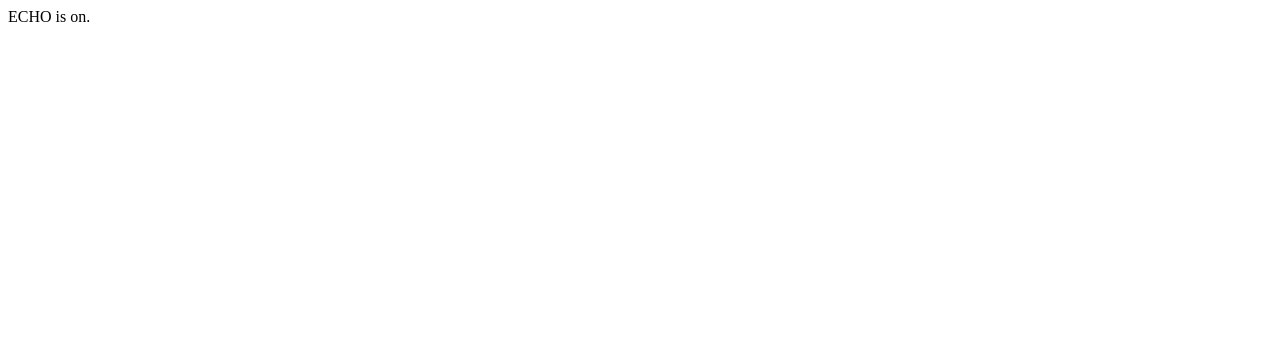
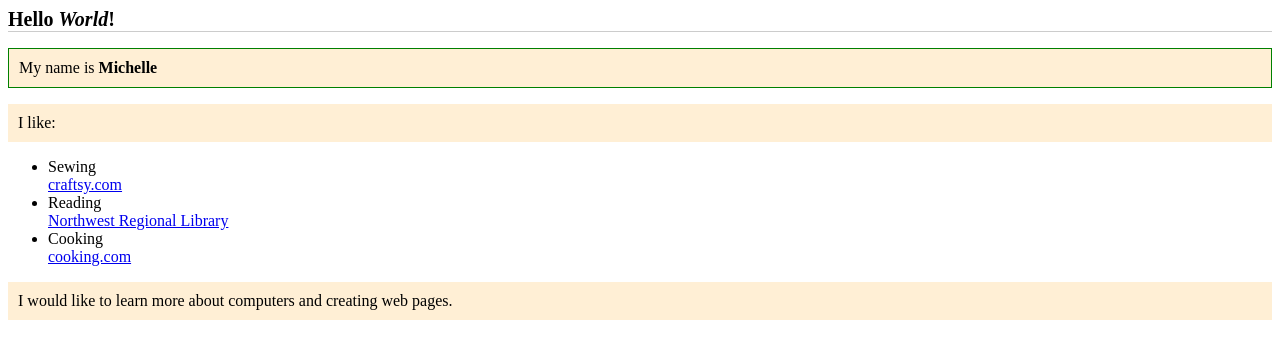
Before and after one commit to amichellewalsingham/amichellewalsingham.github.com, a plain HTML site: page index.html in a window 1280 px wide. Drawn offline with Linux system fonts and the light colour scheme.

Commit message:
my second commit

```diff
--- a/index.html
+++ b/index.html
@@ -1 +1,39 @@
-ECHO is on.
+<! DOCTYPE html>
+<html>
+	<head>
+	<title>The Wonderful World According to Michelle</title>
+	<style type="text/css" media="screen">
+	h1{
+		font-size: 20px;
+		border-bottom: 1px solid #cccccc;
+	}
+
+	p {
+		padding: 10px;
+		background-color: papayaWhip;
+	}
+	.special {
+		border: 1px solid green;
+	}
+	#user-name {
+		font-weight: bold;
+	}
+
+	</style>
+	</head>
+	<body>
+
+		<h1>Hello <em>World</em>!</h1>
+		<p class="special">My name is
+			<span id="user-name">Michelle</span>
+		</p>
+	</body>
+</html>
+
+<p>I like:</p>
+<ul>
+	<li>Sewing</li> <a href="http://www.craftsy.com">craftsy.com</a>
+	<li>Reading</li> <a href="http://www.nwrls.lib.fl.us">Northwest Regional Library</a>
+	<li>Cooking</li> <a href="http://www.cooking.com">cooking.com</a>
+</ul>
+<p>I would like to learn more about computers and creating web pages. </p>
```
